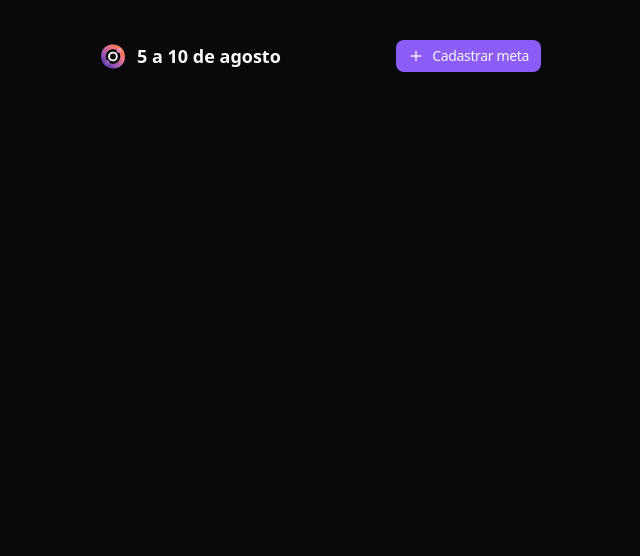
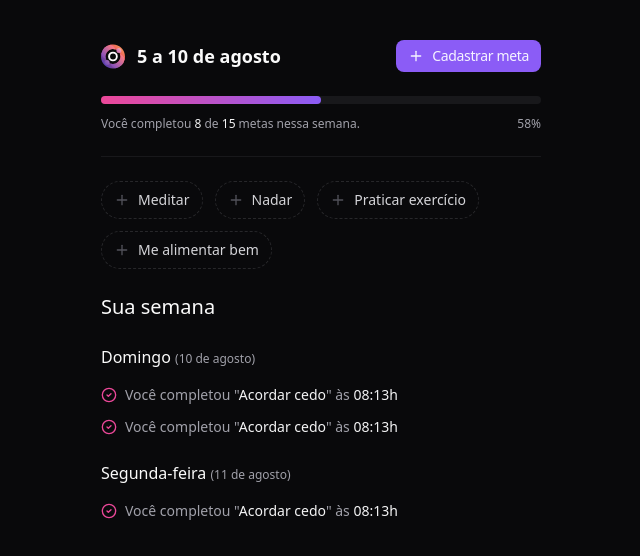
Before and after one commit to Mauro-vidal/in-orbit-frontEnd, a React (Vite) app: page / in a window 1280 px wide. Shown: the top 556 px of the page, without its empty margins (319-959 px from the left). Built offline with nearby package versions, Linux system fonts and the light colour scheme.

Commit message:
resumo das metas com horário e dia

```diff
--- a/src/components/summary.tsx
+++ b/src/components/summary.tsx
@@ -1,7 +1,10 @@
-import { Plus } from 'lucide-react'
+import { CheckCircle2, Plus } from 'lucide-react'
 import { Button } from './ui/button'
 import { DialogTrigger } from './ui/dialog'
 import { InOrbitIcon } from './in-orbit-icon'
+import { Progress, ProgressIndicator } from './ui/progress-bar'
+import { Separator } from './ui/separator'
+import { OutlineButton } from './ui/outline-button'
 
 export function Summary() {
   return (
@@ -19,6 +22,93 @@
           </Button>
         </DialogTrigger>
       </div>
+
+      <div className="flex flex-col gap-3">
+        <Progress value={8} max={15}>
+          <ProgressIndicator style={{ width: '50%' }} />
+        </Progress>
+
+        <div className="flex items-center justify-between text-xs text-zinc-400">
+          <span>
+            Você completou <span className="text-zinc-100">8</span> de{' '}
+            <span className="text-zinc-100">15</span> metas nessa semana.
+          </span>
+          <span>58%</span>
+        </div>
+      </div>
+
+      <Separator />
+
+      <div className="flex flex-wrap gap-3">
+        <OutlineButton>
+          <Plus className="size-4 text-zinc-600" />
+          Meditar
+        </OutlineButton>
+
+        <OutlineButton>
+          <Plus className="size-4 text-zinc-600" />
+          Nadar
+        </OutlineButton>
+
+        <OutlineButton>
+          <Plus className="size-4 text-zinc-600" />
+          Praticar exercício
+        </OutlineButton>
+
+        <OutlineButton>
+          <Plus className="size-4 text-zinc-600" />
+          Me alimentar bem
+        </OutlineButton>
+      </div>
+
+      <div className="flex flex-col gap-6">
+        <h2 className="text-xl font-medium">Sua semana</h2>
+
+        <div className="flex flex-col gap-4">
+          <h3 className="font-medium">
+            Domingo{' '}
+            <span className="text-zinc-400 text-xs">(10 de agosto)</span>
+          </h3>
+
+          <ul className="flex flex-col gap-3">
+            <li className="flex items-center gap-2">
+              <CheckCircle2 className="size-4 text-pink-500" />
+              <span className="text-sm text-zinc-400">
+                Você completou "
+                <span className="text-zinc-100">Acordar cedo</span>" às{' '}
+                <span className="text-zinc-100"> 08:13h</span>
+              </span>
+            </li>
+
+            <li className="flex items-center gap-2">
+              <CheckCircle2 className="size-4 text-pink-500" />
+              <span className="text-sm text-zinc-400">
+                Você completou "
+                <span className="text-zinc-100">Acordar cedo</span>" às{' '}
+                <span className="text-zinc-100"> 08:13h</span>
+              </span>
+            </li>
+          </ul>
+        </div>
+
+        <div className="flex flex-col gap-4">
+          <h3 className="font-medium">
+            Segunda-feira{' '}
+            <span className="text-zinc-400 text-xs">(11 de agosto)</span>
+          </h3>
+
+          <ul className="flex flex-col gap-3">
+            <li className="flex items-center gap-2">
+              <CheckCircle2 className="size-4 text-pink-500" />
+              <span className="text-sm text-zinc-400">
+                Você completou "
+                <span className="text-zinc-100">Acordar cedo</span>" às{' '}
+                <span className="text-zinc-100"> 08:13h</span>
+              </span>
+            </li>
+          </ul>
+        </div>
+      </div>
     </div>
   )
 }
```
